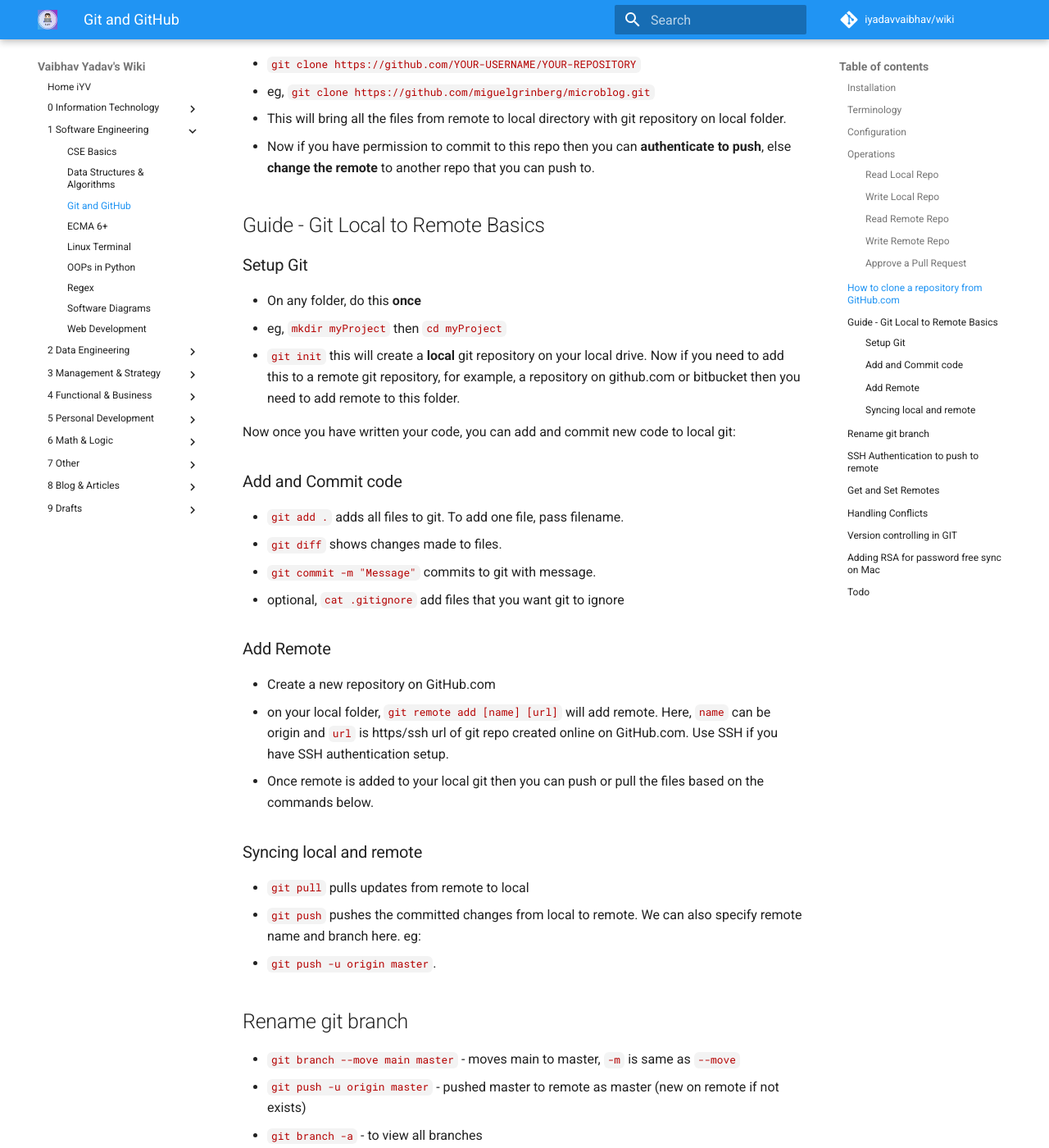
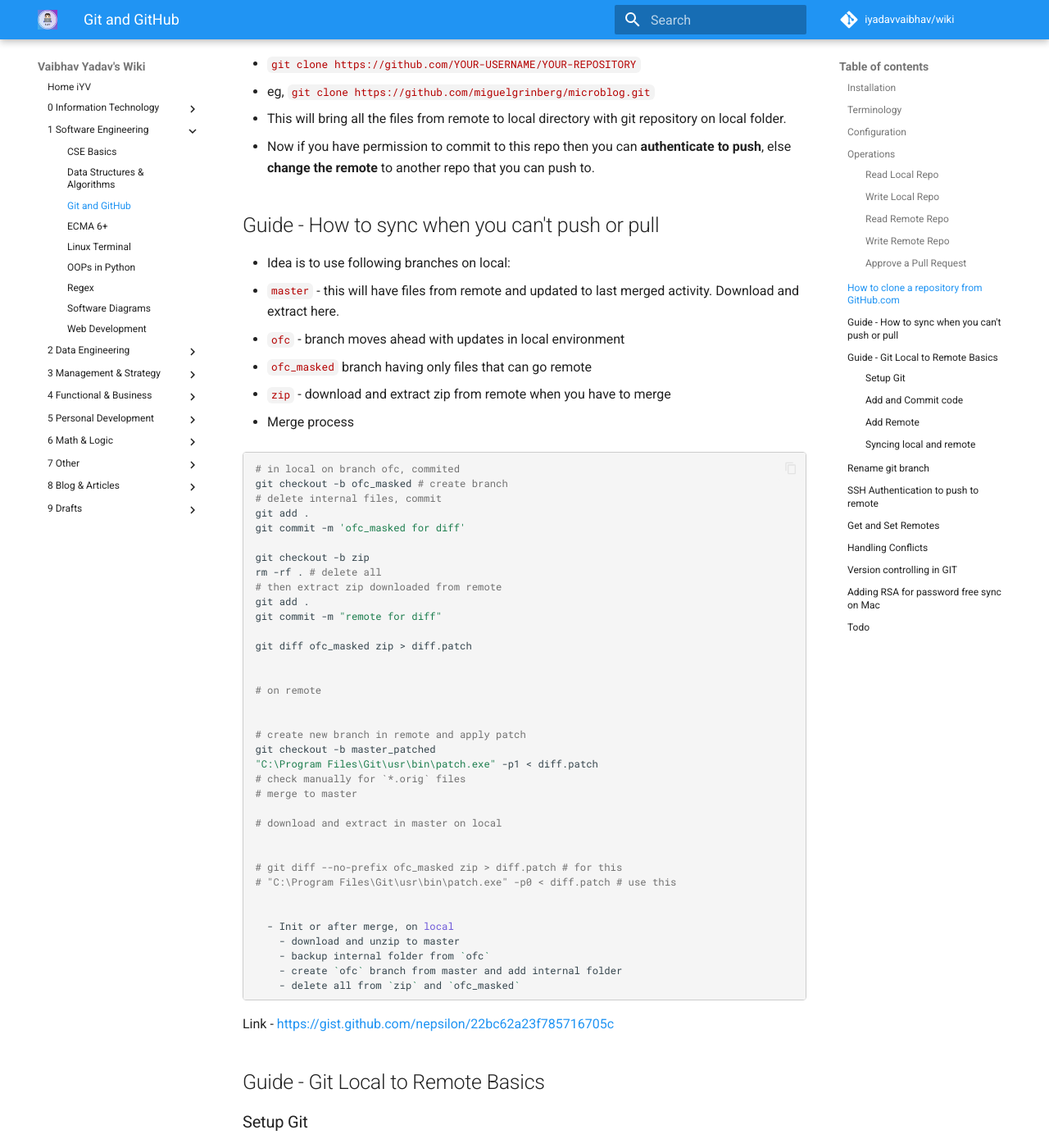
Before and after one commit to iYadavVaibhav/wiki, an MkDocs documentation site: the page built from docs/1-Software-Engineering/git.md, in a window 1280 px wide and 1400 px high, scrolled down 4905 px. Shown: the whole window at 82% size. Built offline with MkDocs 1.6.1 and Material for MkDocs 9.7.7, drawn with Linux system fonts in a browser that asks for light colours; comment, search, counter and statistics services are not loaded.

Commit message:
updates from int

````diff
--- a/docs/1-Software-Engineering/git.md
+++ b/docs/1-Software-Engineering/git.md
@@ -167,6 +167,58 @@
 - This will bring all the files from remote to local directory with git repository on local folder.
 - Now if you have permission to commit to this repo then you can **authenticate to push**, else **change the remote** to another repo that you can push to.
 
+## Guide - How to sync when you can't push or pull
+
+- Idea is to use following branches on local:
+  - `master` - this will have files from remote and updated to last merged activity. Download and extract here.
+  - `ofc` - branch moves ahead with updates in local environment
+  - `ofc_masked` branch having only files that can go remote
+  - `zip` - download and extract zip from remote when you have to merge
+
+- Merge process
+
+```sh
+# in local on branch ofc, commited
+git checkout -b ofc_masked # create branch
+# delete internal files, commit
+git add .
+git commit -m 'ofc_masked for diff'
+
+git checkout -b zip
+rm -rf . # delete all
+# then extract zip downloaded from remote
+git add .
+git commit -m "remote for diff"
+
+git diff ofc_masked zip > diff.patch
+
+
+# on remote
+
+
+# create new branch in remote and apply patch
+git checkout -b master_patched
+"C:\Program Files\Git\usr\bin\patch.exe" -p1 < diff.patch
+# check manually for `*.orig` files
+# merge to master
+
+# download and extract in master on local
+
+
+# git diff --no-prefix ofc_masked zip > diff.patch # for this
+# "C:\Program Files\Git\usr\bin\patch.exe" -p0 < diff.patch # use this
+
+
+  - Init or after merge, on local
+    - download and unzip to master
+    - backup internal folder from `ofc`
+    - create `ofc` branch from master and add internal folder
+    - delete all from `zip` and `ofc_masked`
+
+```
+
+Link - <https://gist.github.com/nepsilon/22bc62a23f785716705c>
+
 ## Guide - Git Local to Remote Basics
 
 ### Setup Git
````
Also changed, not shown: docs/1-Software-Engineering/cs-se-basics.md (+2 -2 lines), docs/1-Software-Engineering/regex.md (+11 -1 lines), docs/2-Data-Engineering/data-python.md (+21 -0 lines), docs/2-Data-Engineering/databases.md (+17 -6 lines), docs/2-Data-Engineering/etl_pipelines.md (added, +112 -0 lines), docs/3-Management-&-Strategy/ajile-sprint-scrum.md (added, +12 -0 lines), docs/8-Blog-&-Articles/fake-data-using-faker.md (added, +43 -0 lines), readme.md (+5 -0 lines).
